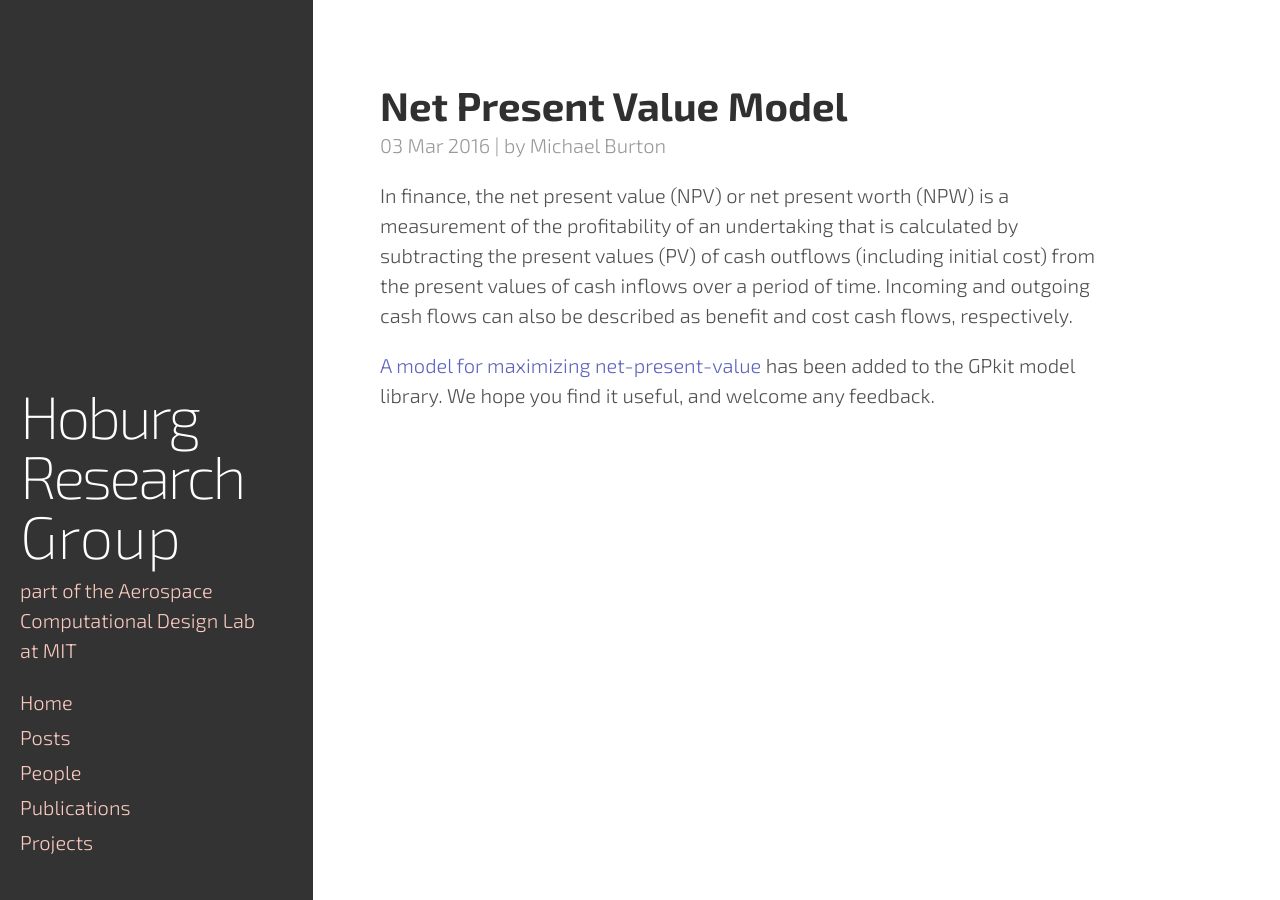
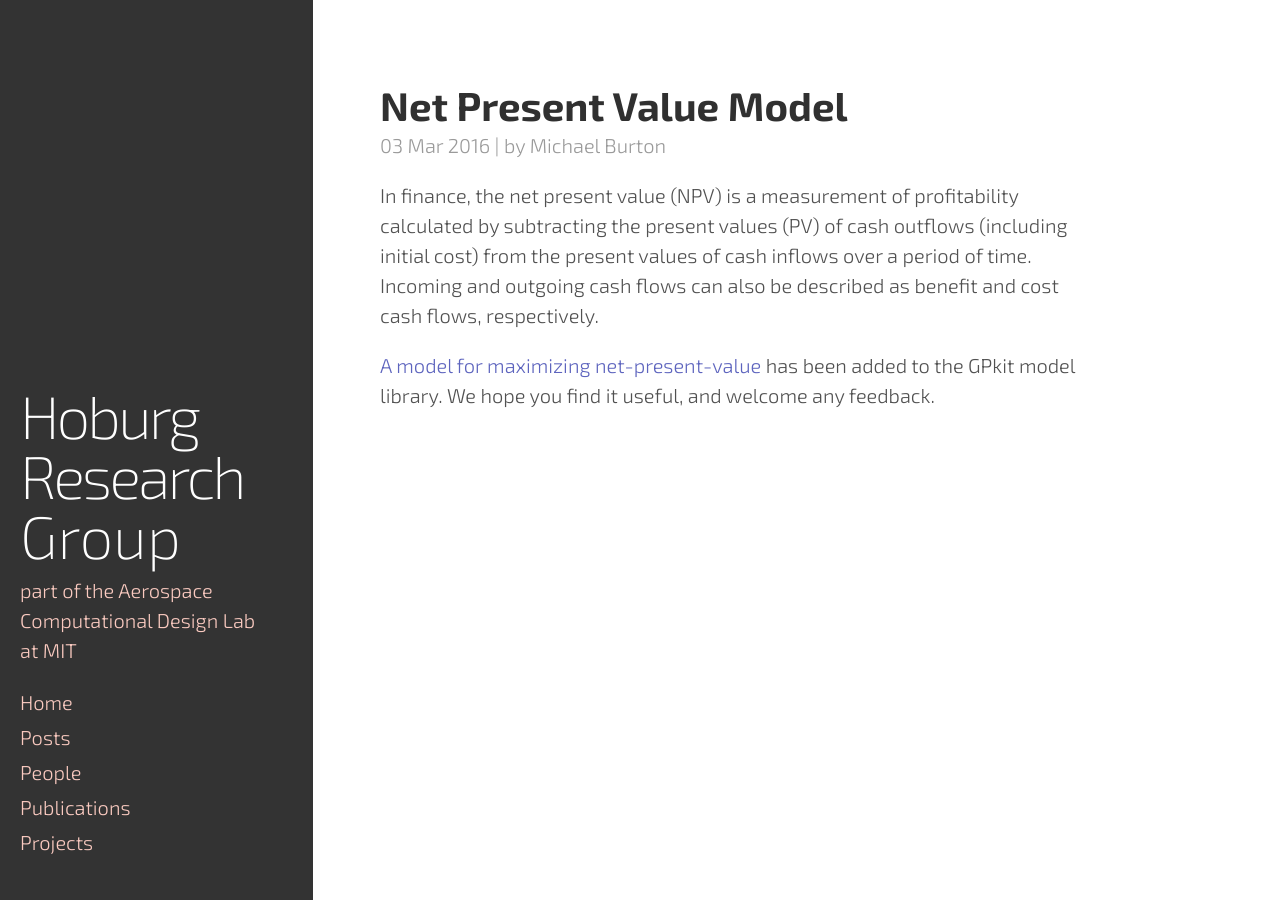
Before and after one commit to convexengineering/convexengineering.github.io, a Jekyll site: the page built from _posts/GPModeling/2016-03-03-NPV.md, in a window 1280 px wide. Built offline with Jekyll 4.4.1, drawn with Linux system fonts in a browser that asks for light colours.

Commit message:
Update 2016-03-03-NPV.md

```diff
--- a/_posts/GPModeling/2016-03-03-NPV.md
+++ b/_posts/GPModeling/2016-03-03-NPV.md
@@ -4,6 +4,6 @@ title: Net Present Value Model
 author: mjburton
 ---
 
-In finance, the net present value (NPV) or net present worth (NPW) is a measurement of the profitability of an undertaking that is calculated by subtracting the present values (PV) of cash outflows (including initial cost) from the present values of cash inflows over a period of time. Incoming and outgoing cash flows can also be described as benefit and cost cash flows, respectively.
+In finance, the net present value (NPV) is a measurement of profitability calculated by subtracting the present values (PV) of cash outflows (including initial cost) from the present values of cash inflows over a period of time. Incoming and outgoing cash flows can also be described as benefit and cost cash flows, respectively.
 
 [A model for maximizing net-present-value](https://github.com/hoburg/gpkit-models/blob/master/gpkitmodels/npv/) has been added to the GPkit model library. We hope you find it useful, and welcome any feedback.
```
